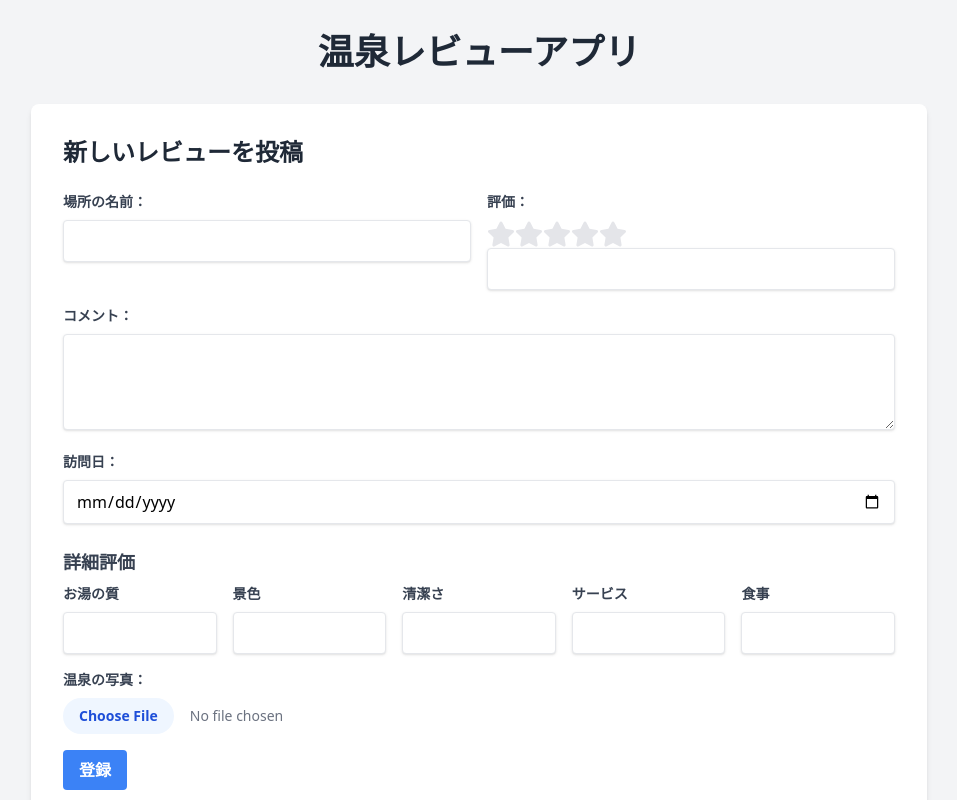
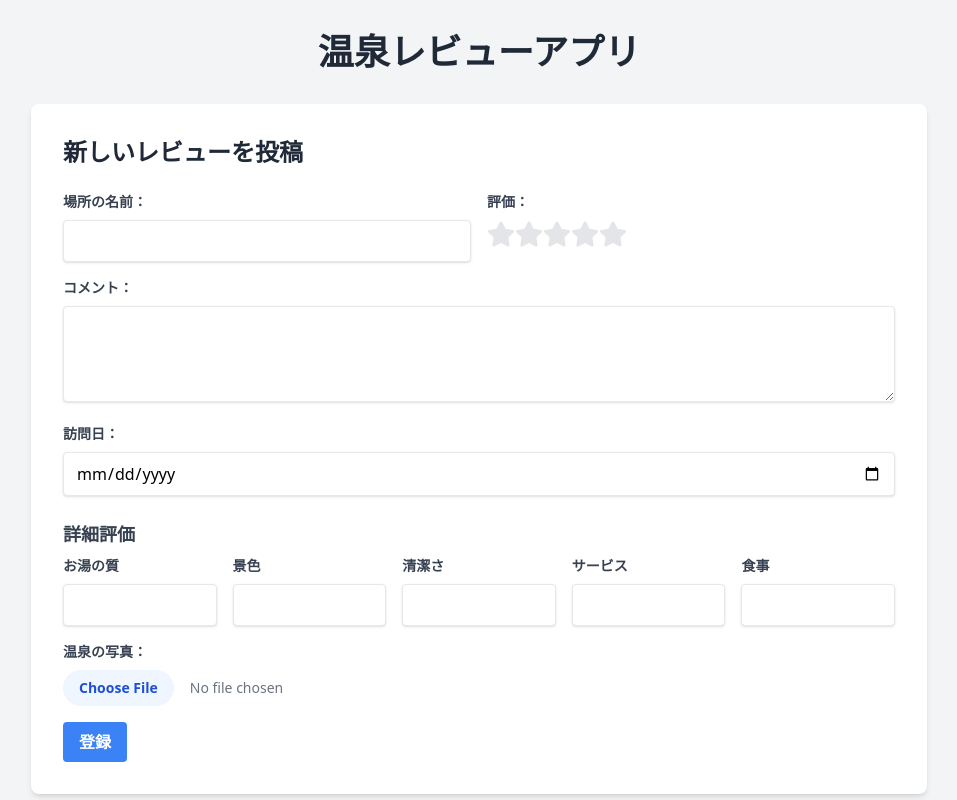
Before and after one commit to Tago-F/onsen-review, a React (Vite) app in the folder frontend/: page / in a window 1280 px wide. Shown: the top 800 px of the page, without its empty margins (161-1118 px from the left). Built offline with nearby package versions, Linux system fonts and the light colour scheme; no server answers.

Commit message:
評価の入力項目を削除（星印の選択で制御）

```diff
--- a/frontend/src/components/ReviewForm.jsx
+++ b/frontend/src/components/ReviewForm.jsx
@@ -121,7 +121,6 @@ function ReviewForm({ initialData, onFormSubmit, onCancelEdit }) {
             rating={formData.rating}
             onRatingChange={handleRatingChange}
           />
-          <input type="number" name="rating" step="0.5" min="1" max="5" value={formData.rating} onChange={handleChange} required className="shadow appearance-none border rounded w-full py-2 px-3" />
         </div>
       </div>
       <div className="mb-4">
```
